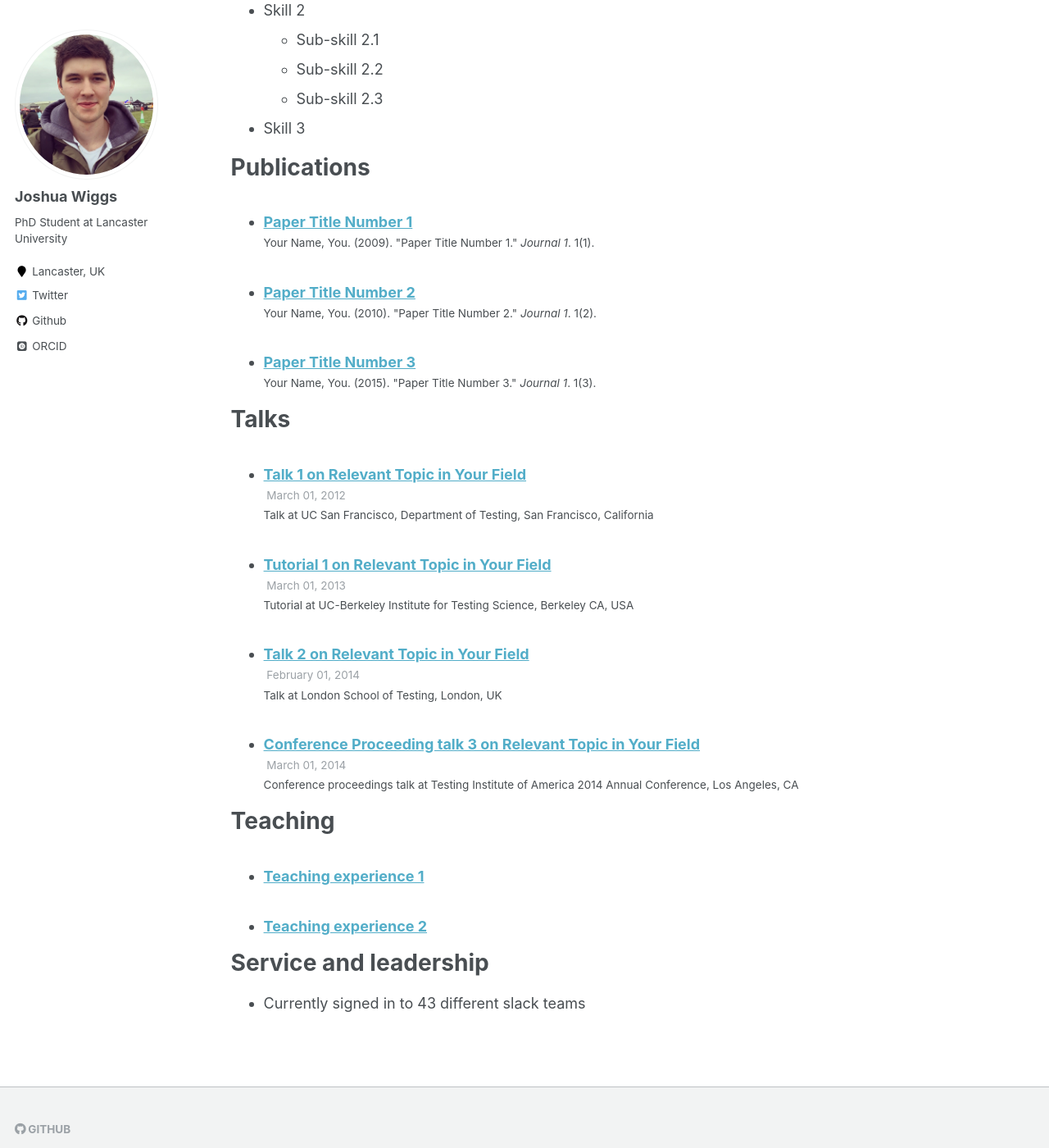
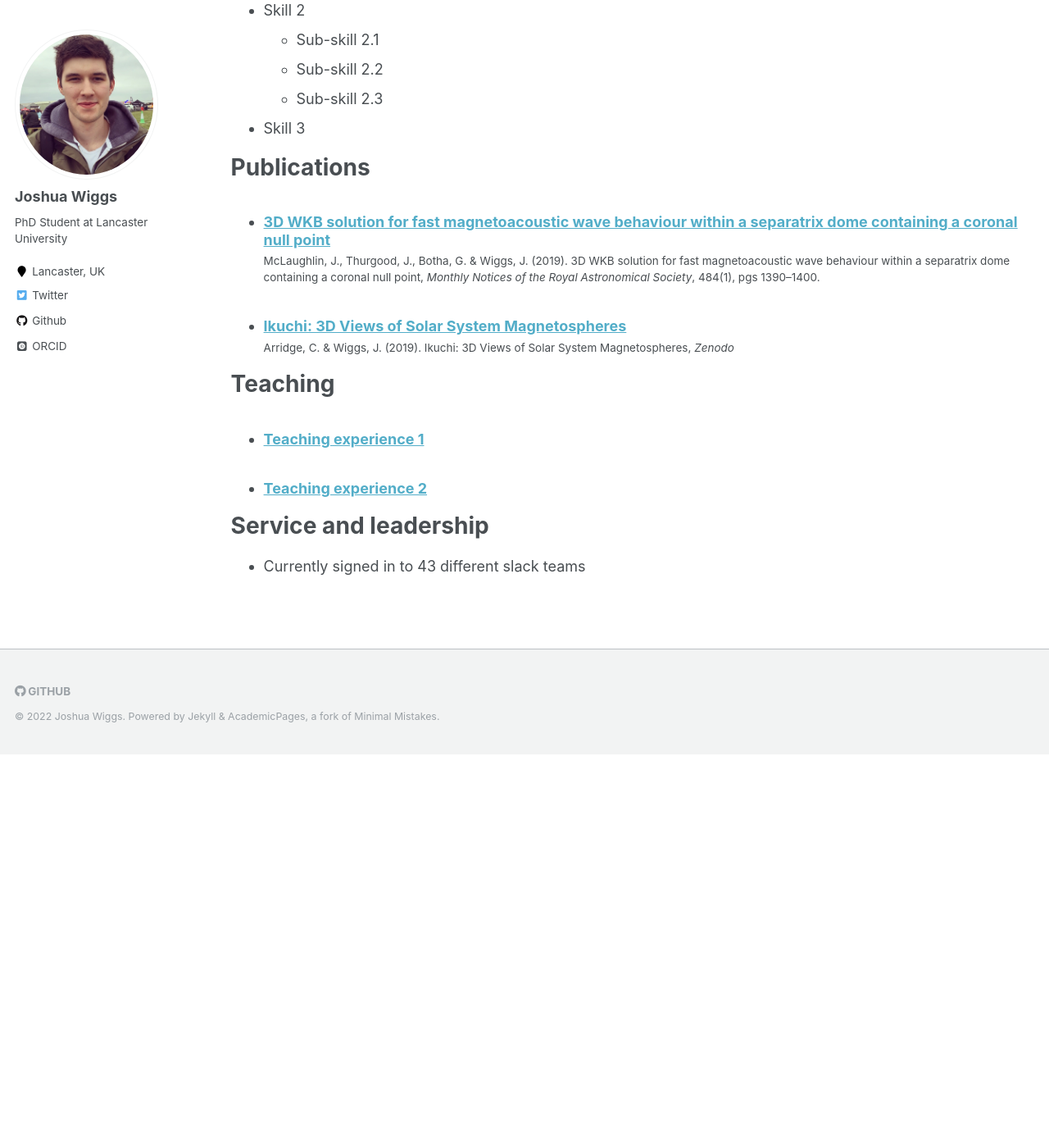
Before and after one commit to JoshWiggs/JoshWiggs.github.io, a Jekyll site: the page built from _pages/cv.md, in a window 1280 px wide and 1400 px high, scrolled down 731 px. Shown: the whole window at 82% size. Built offline with Jekyll 4.4.1, drawn with Linux system fonts in a browser that asks for light colours; some web fonts are replaced; after the commit the page ends 1651 px from its top, so only the background shows below that.

Commit message:
Added publications

```diff
--- a/_pages/cv.md
+++ b/_pages/cv.md
@@ -41,12 +41,6 @@ Publications
     {% include archive-single-cv.html %}
   {% endfor %}</ul>
 
-Talks
-======
-  <ul>{% for post in site.talks %}
-    {% include archive-single-talk-cv.html %}
-  {% endfor %}</ul>
-
 Teaching
 ======
   <ul>{% for post in site.teaching %}
--- a/_publications/2009-10-01-paper-title-number-1.md
+++ /dev/null
@@ -1,15 +0,0 @@
----
-title: "Paper Title Number 1"
-collection: publications
-permalink: /publication/2009-10-01-paper-title-number-1
-excerpt: 'This paper is about the number 1. The number 2 is left for future work.'
-date: 2009-10-01
-venue: 'Journal 1'
-paperurl: 'http://academicpages.github.io/files/paper1.pdf'
-citation: 'Your Name, You. (2009). &quot;Paper Title Number 1.&quot; <i>Journal 1</i>. 1(1).'
----
-This paper is about the number 1. The number 2 is left for future work.
-
-[Download paper here](http://academicpages.github.io/files/paper1.pdf)
-
-Recommended citation: Your Name, You. (2009). "Paper Title Number 1." <i>Journal 1</i>. 1(1).
--- a/_publications/2010-10-01-paper-title-number-2.md
+++ /dev/null
@@ -1,15 +0,0 @@
----
-title: "Paper Title Number 2"
-collection: publications
-permalink: /publication/2010-10-01-paper-title-number-2
-excerpt: 'This paper is about the number 2. The number 3 is left for future work.'
-date: 2010-10-01
-venue: 'Journal 1'
-paperurl: 'http://academicpages.github.io/files/paper2.pdf'
-citation: 'Your Name, You. (2010). &quot;Paper Title Number 2.&quot; <i>Journal 1</i>. 1(2).'
----
-This paper is about the number 2. The number 3 is left for future work.
-
-[Download paper here](http://academicpages.github.io/files/paper2.pdf)
-
-Recommended citation: Your Name, You. (2010). "Paper Title Number 2." <i>Journal 1</i>. 1(2).
--- a/_publications/2015-10-01-paper-title-number-3.md
+++ /dev/null
@@ -1,15 +0,0 @@
----
-title: "Paper Title Number 3"
-collection: publications
-permalink: /publication/2015-10-01-paper-title-number-3
-excerpt: 'This paper is about the number 3. The number 4 is left for future work.'
-date: 2015-10-01
-venue: 'Journal 1'
-paperurl: 'http://academicpages.github.io/files/paper3.pdf'
-citation: 'Your Name, You. (2015). &quot;Paper Title Number 3.&quot; <i>Journal 1</i>. 1(3).'
----
-This paper is about the number 3. The number 4 is left for future work.
-
-[Download paper here](http://academicpages.github.io/files/paper3.pdf)
-
-Recommended citation: Your Name, You. (2015). "Paper Title Number 3." <i>Journal 1</i>. 1(3).
--- /dev/null
+++ b/_publications/2019_McLaughlin_3D_WKB_solution_fast_mhd_wave_coronal_null_point.md
@@ -0,0 +1,15 @@
+---
+title: "3D WKB solution for fast magnetoacoustic wave behaviour within a separatrix dome containing a coronal null point"
+collection: publications
+permalink: /publication/2019_McLaughlin_3D_WKB_solution_fast_mhd_wave_coronal_null_point
+excerpt: 'The propagation of the fast magnetoacoustic wave is studied within a magnetic topology containing a 3D coronal null point whose fan field lines form a dome.'
+date: 2019-01-16
+venue: 'Monthly Notices of the Royal Astronomical Society'
+paperurl: 'https://doi.org/10.1093/mnras/stz085'
+citation: 'McLaughlin, J., Thurgood, J., Botha, G. & Wiggs, J. (2019). 3D WKB solution for fast magnetoacoustic wave behaviour within a separatrix dome containing a coronal null point, <i>Monthly Notices of the Royal Astronomical Society</i>, 484(1), pgs 1390–1400.'
+---
+The propagation of the fast magnetoacoustic wave is studied within a magnetic topology containing a 3D coronal null point whose fan field lines form a dome. The topology is constructed from a magnetic dipole embedded within a global uniform field. This study aims to improve the understanding of how magnetohydrodynamics (MHD) waves propagate through inhomogeneous media, specifically in a medium containing an isolated 3D magnetic null point. We consider the linearized MHD equations for an inhomogeneous, ideal, cold plasma. The equations are solved utilizing the WKB approximation and Charpit’s Method. We find that for a planar fast wave generated below the null point, the resultant propagation is strongly dependent upon initial location and that there are two main behaviours: the majority of the wave escapes the null (experiencing different severities of refraction depending upon the interplay with the equilibrium Alfven-speed profile) or, alternatively, part of the wave is captured by the coronal null point (for elements generated within a specific critical radius about the spine and on the z = 0 plane). We also generalize the magnetic topology and find that the height of the null determines the amount of wave that is captured. We conclude that for a wavefront generated below the null point, nulls at a greater height can trap proportionally less of the corresponding wave energy.
+
+[Download paper here](https://doi.org/10.1093/mnras/stz085)
+
+Recommended citation: James A McLaughlin, Jonathan O Thurgood, Gert J J Botha, Joshua A Wiggs, 3D WKB solution for fast magnetoacoustic wave behaviour within a separatrix dome containing a coronal null point, <i>Monthly Notices of the Royal Astronomical Society</i>, Volume 484, Issue 1, March 2019, Pages 1390–1400, https://doi.org/10.1093/mnras/stz085
--- /dev/null
+++ b/_publications/Arridge_2019_Ikuchi.md
@@ -0,0 +1,15 @@
+---
+title: "Ikuchi: 3D Views of Solar System Magnetospheres"
+collection: publications
+permalink: /publication/Arridge_2019_Ikuchi
+excerpt: 'Ikuchi is an HTML/Javascript application which uses https://threejs.org/ to render 3D views of solar system magnetospheres.'
+date: 2019-09-19
+venue: 'Zenodo'
+paperurl: 'https://doi.org/10.5281/zenodo.3451443'
+citation: 'Arridge, C. & Wiggs, J. (2019). Ikuchi: 3D Views of Solar System Magnetospheres, <i>Zenodo</i>'
+---
+Ikuchi is an HTML/Javascript application which uses https://threejs.org/ to render 3D views of solar system magnetospheres. It is designed for quickly viewing the realistic 3D and time-dependent geometry of giant planet magnetospheres, particularly Uranus and Neptune. The orientation of the planets as a function of time is computed from non-linear functions fitted to data from NASA/JPL NAIF/SPICE system.
+
+[Download here](https://doi.org/10.5281/zenodo.3451443)
+
+Recommended citation: Arridge, Chris, & Wiggs, Josh. (2019). Ikuchi: 3D Views of Solar System Magnetospheres (v0.6b.1). <i>Zenodo</i>. https://doi.org/10.5281/zenodo.3451443
```
Also changed, not shown: _pages/about.md (+2 -1 lines).
